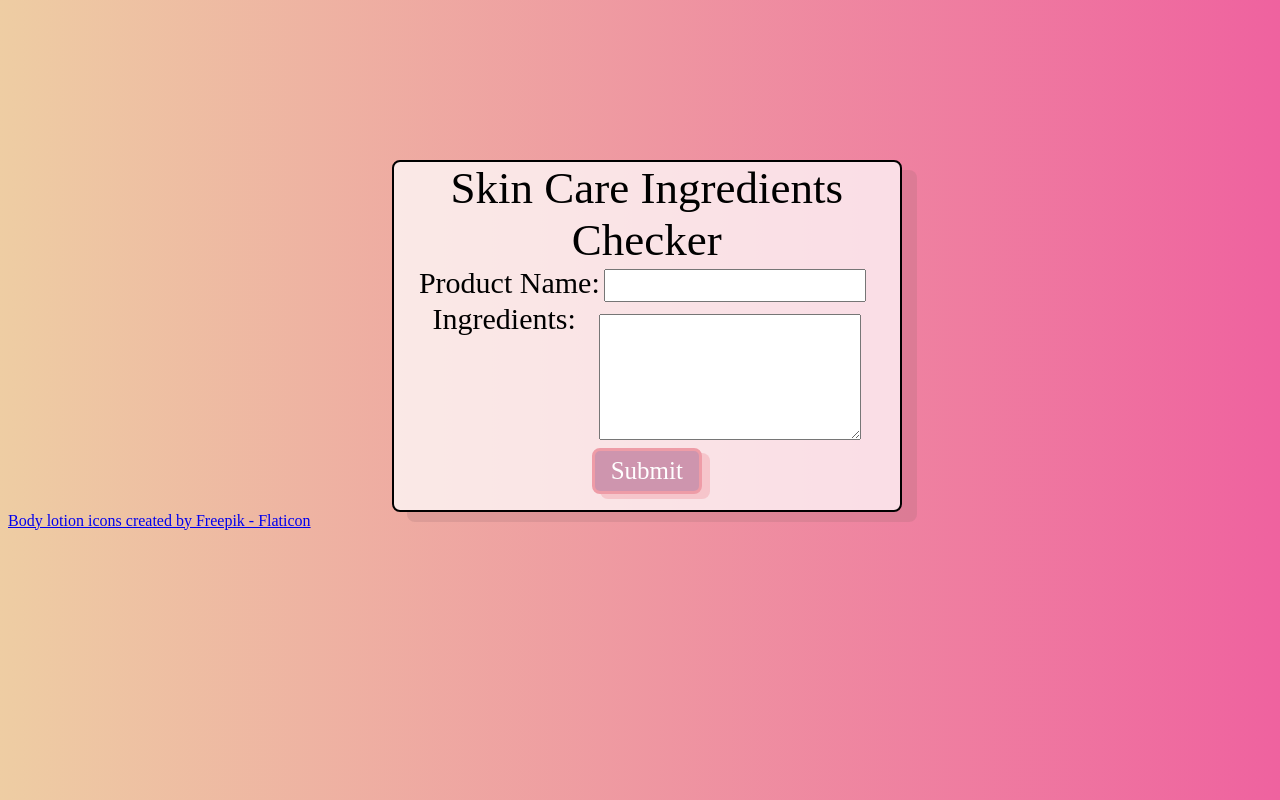
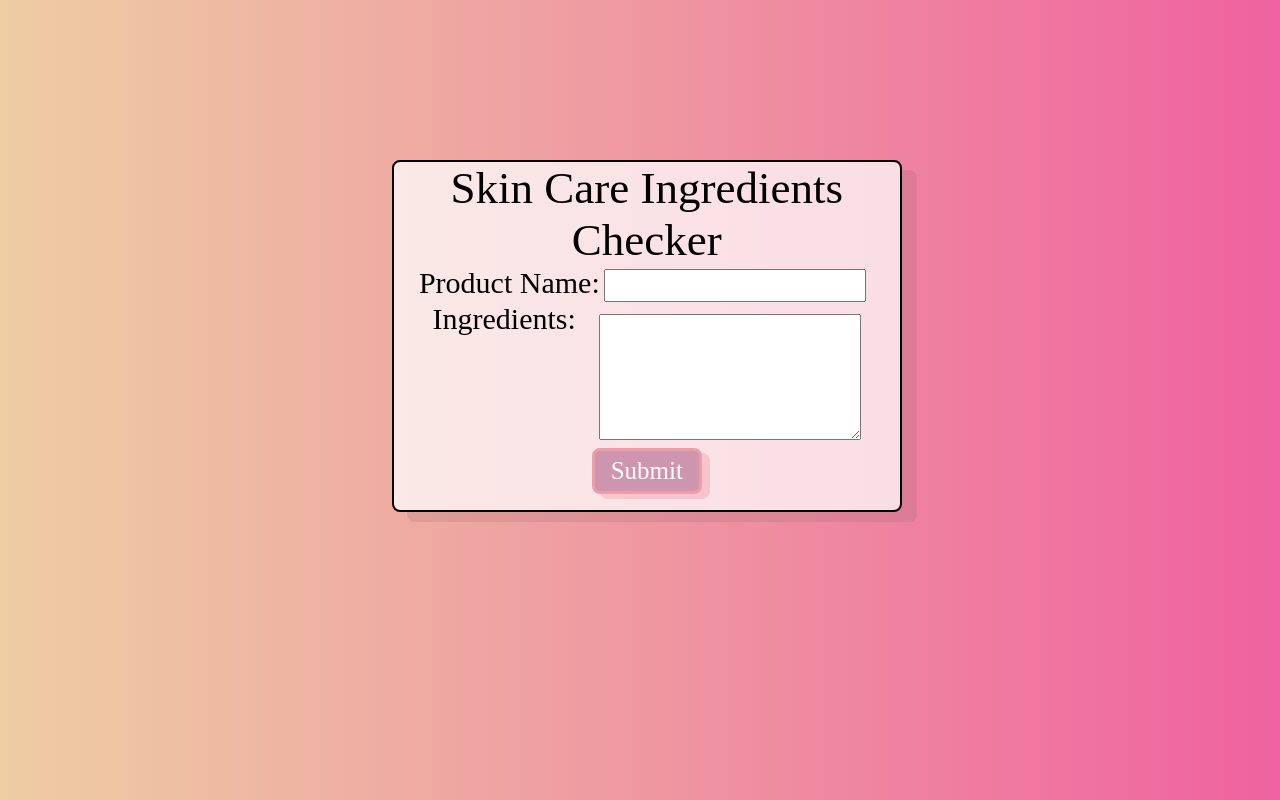
Before and after one commit to kgarcia5454/Skin-Product-Ingredient-Checker, a plain HTML site: page HTML/index.html in a window 1280 px wide. Drawn offline with Linux system fonts and the light colour scheme; a web font is replaced by a local one.

Commit message:
Removed Text bottom of page

```diff
--- a/HTML/index.html
+++ b/HTML/index.html
@@ -35,5 +35,3 @@
     <script src="../JS/Script.js"></script>
 
 </html>
-
-<a href="https://www.flaticon.com/free-icons/body-lotion" title="body lotion icons">Body lotion icons created by Freepik - Flaticon</a>
```
